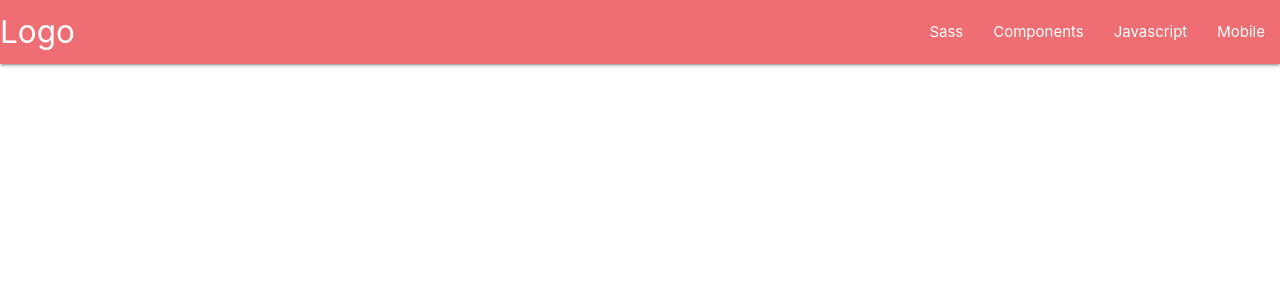
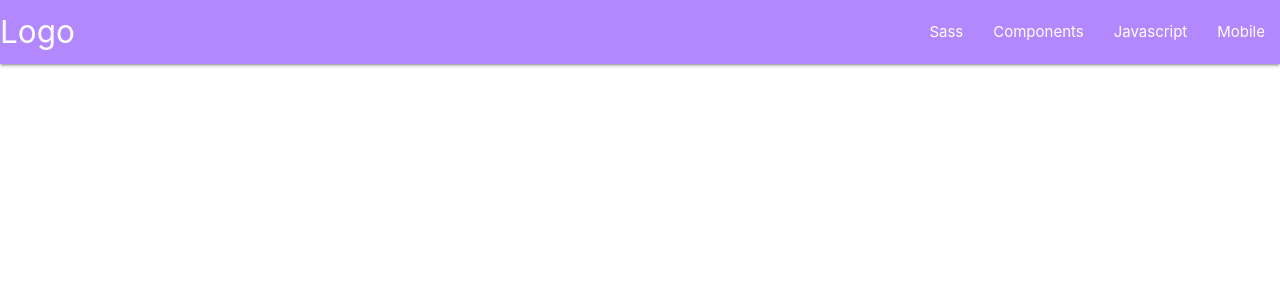
Before and after one commit to Ramil96/book_app, a Flask app: page / in a window 1280 px wide. Shown: the top 300 px of the page. Run offline with Flask 3, Linux system fonts and the light colour scheme; data that the repository does not hold is empty; some libraries are stand-ins or nearby versions.

Commit message:
Change navigation colour

```diff
--- a/templates/base.html
+++ b/templates/base.html
@@ -1,21 +1,25 @@
 <!DOCTYPE html>
 <html lang="en">
+
 <head>
   <meta charset="UTF-8">
   <meta name="viewport" content="width=device-width, initial-scale=1.0">
   <link rel="stylesheet" href="https://cdnjs.cloudflare.com/ajax/libs/font-awesome/6.7.2/css/all.min.css"
-    integrity="sha512-Evv84Mr4kqVGRNSgIGL/F/aIDqQb7xQ2vcrdIwxfjThSH8CSR7PBEakCr51Ck+w+/U6swU2Im1vVX0SVk9ABhg==" crossorigin="anonymous" type="text/css" referrerpolicy="no-referrer" />
-    <link rel="stylesheet" href="https://cdnjs.cloudflare.com/ajax/libs/materialize/1.0.0/css/materialize.min.css" type="text/css">
+    integrity="sha512-Evv84Mr4kqVGRNSgIGL/F/aIDqQb7xQ2vcrdIwxfjThSH8CSR7PBEakCr51Ck+w+/U6swU2Im1vVX0SVk9ABhg=="
+    crossorigin="anonymous" type="text/css" referrerpolicy="no-referrer" />
+  <link rel="stylesheet" href="https://cdnjs.cloudflare.com/ajax/libs/materialize/1.0.0/css/materialize.min.css"
+    type="text/css">
   <link rel="stylesheet" href="{{ url_for('static', filename='css/style.css') }}" type="text/css">
   {% block styles %}
   {% endblock %}
   <title>Book App</title>
 </head>
+
 <body>
 
   <header>
     <!-- top navbar -->
-    <nav class="nav-extended text-shadow">
+    <nav class="nav-extended text-shadow deep-purple accent-1">
       <div class="nav-wrapper">
         <a href="#!" class="brand-logo">Logo</a>
         <a href="#" data-target="mobile-demo" class="sidenav-trigger"><i class="material-icons">menu</i></a>
@@ -40,13 +44,12 @@
   {% block content %}
   {% endblock %}
 
-    <script
-  src="https://code.jquery.com/jquery-3.7.1.min.js"
-  integrity="sha256-/JqT3SQfawRcv/BIHPThkBvs0OEvtFFmqPF/lYI/Cxo="
-  crossorigin="anonymous"></script>
+  <script src="https://code.jquery.com/jquery-3.7.1.min.js"
+    integrity="sha256-/JqT3SQfawRcv/BIHPThkBvs0OEvtFFmqPF/lYI/Cxo=" crossorigin="anonymous"></script>
   <script src="https://cdnjs.cloudflare.com/ajax/libs/materialize/1.0.0/js/materialize.min.js"></script>
   <script src="{{ url_for('static', filename='js/script.js') }}"></script>
   {% block scripts %}
   {% endblock %}
 </body>
+
 </html>
```
Lines whose indentation alone changed are shown as unchanged.
